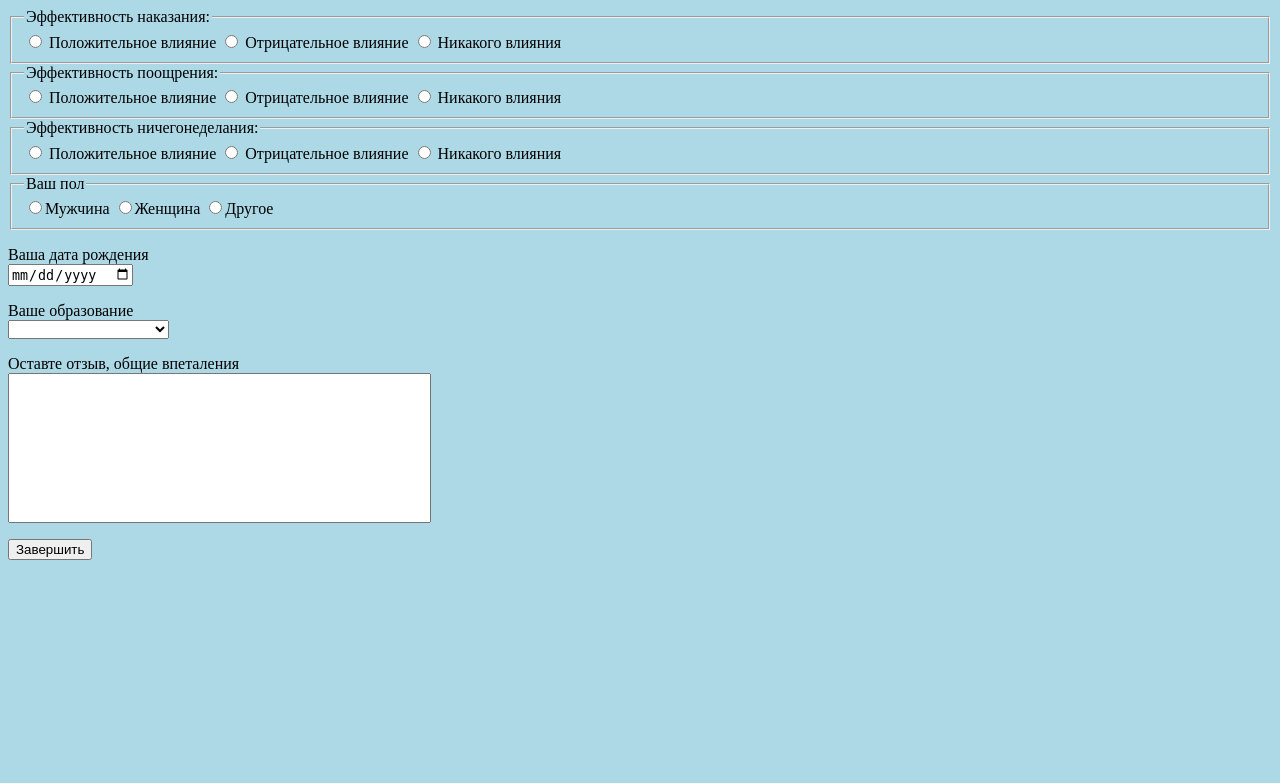
After one commit to GeorgeWinner9E/Vasya-the-truant, a PHP site: page /anketa_truant.php in a window 1280 px wide. The commit adds this page. Shown: the top 783 px of the page. Run offline with PHP 8.4, Linux system fonts and the light colour scheme.

Commit message:
anketa, end and plan4-11

```diff
--- /dev/null
+++ b/anketa_truant.php
@@ -0,0 +1,84 @@
+<html>
+<head>
+<title>Прогульщик Вася</title>
+<meta charset="UTF-8">
+<style>
+   body {
+    background: lightblue; /* Цвет фона */
+    /* color: #fc0; /* Цвет текста */
+   }
+
+   textarea{
+    resize: none;
+    height: 150px;
+   }
+  </style>
+</head>
+
+
+
+
+<form action="end_truant.php">
+
+<fieldset>
+<legend>Эффективность наказания:</legend>
+  <input type="radio" id="punishgood" name="punishrating" value="1" required />
+  <label for="punishgood" title="good">Положительное влияние</label>
+  <input type="radio" id="punishbad" name="punishrating" value="-1" />
+  <label for="punishbad" title="bad">Отрицательное влияние</label>
+  <input type="radio" id="punishnothing" name="punishrating" value="0" />
+  <label for="punishnothing" title="nothing">Никакого влияния</label>
+</fieldset>
+
+<fieldset>
+<legend>Эффективность поощрения:</legend>
+  <input type="radio" id="rewardgood" name="rewardrating" value="1" required />
+  <label for="rewardgood" title="good">Положительное влияние</label>
+  <input type="radio" id="rewardbad" name="rewardrating" value="-1" />
+  <label for="rewardbad" title="bad">Отрицательное влияние</label>
+  <input type="radio" id="rewardnothing" name="rewardrating" value="0" />
+  <label for="rewardnothing" title="nothing">Никакого влияния</label>
+</fieldset>
+
+<fieldset>
+<legend>Эффективность ничегонеделания:</legend>
+  <input type="radio" id="nothinggood" name="nothingrating" value="1" required />
+  <label for="nothinggood" title="good">Положительное влияние</label>
+  <input type="radio" id="nothingbad" name="nothingrating" value="-1" />
+  <label for="nothingbad" title="bad">Отрицательное влияние</label>
+  <input type="radio" id="nothingnothing" name="nothingrating" value="0" />
+  <label for="nothingnothing" title="nothing">Никакого влияния</label>
+</fieldset>
+
+<fieldset> <legend>Ваш пол </legend>
+<input type='radio' name="gender" value='1' required>Мужчина
+<input type='radio' name="gender" value='2'>Женщина
+<input type='radio' name="gender" value='3'>Другое
+</fieldset>
+<p>
+Ваша дата рождения <br>
+<input type="date" id="date" name="date" required>
+</P>
+<p>
+Ваше образование <br>
+<select name="questioner_education" size="1" required><
+ <option value=""></option>
+ <option value="education0">Общее</option>
+ <option value="education1">Дошкольное</option>
+ <option value="education2">Начальное</option>
+ <option value="education3">Среднее</option>
+ <option value="education4">Среднее специальное</option>
+ <option value="education5">Высшее</option>
+ </select>
+</p>
+ <p>
+Оставте отзыв, общие впеталения <br>
+<textarea name="comment" cols="50" raws="20" wrap="on" >
+</textarea>
+</p>
+<input type="submit" name="send" value="Завершить">
+
+</form>
+
+
+</html>
```
Also changed, not shown: end_truant.php (added, +27 -0 lines), start_truant.php (+23 -5 lines), test_truant.php (+55 -4 lines), test_truant_script.js (+12 -2 lines), 1 other file.
